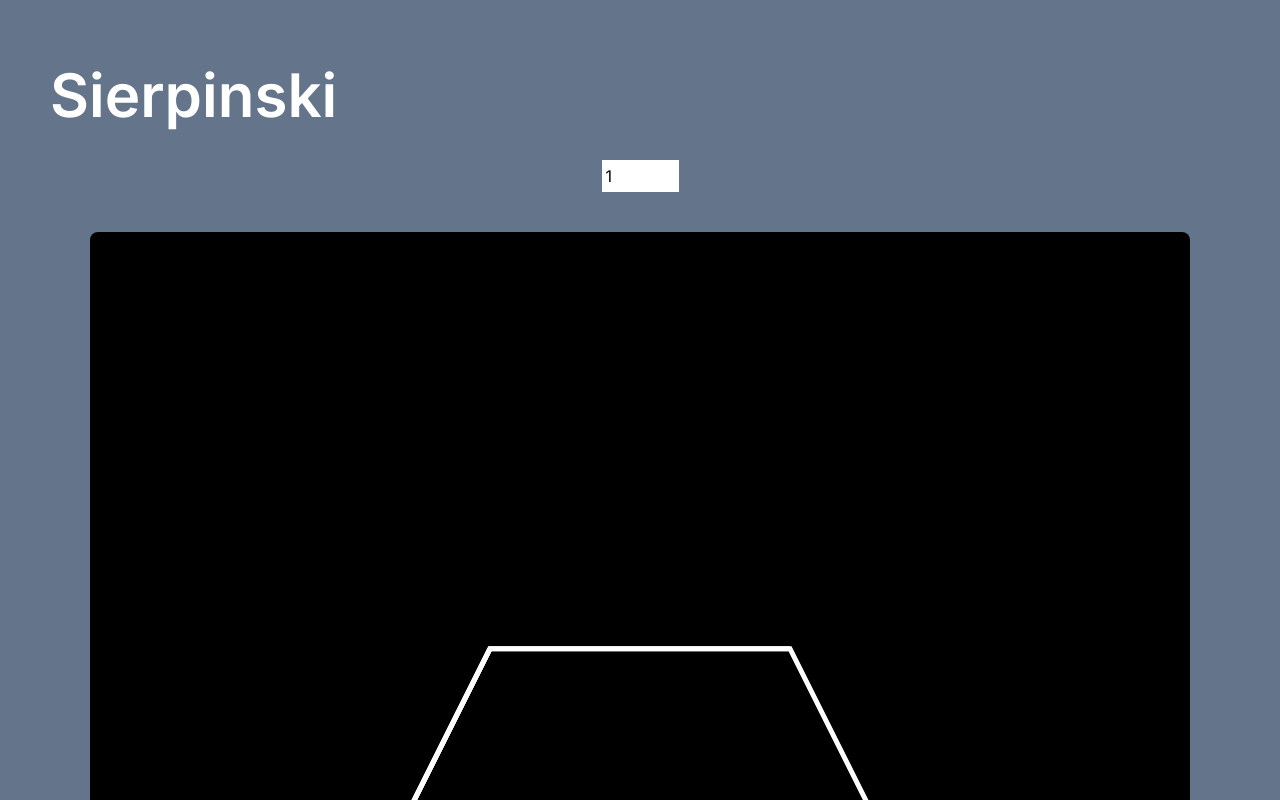
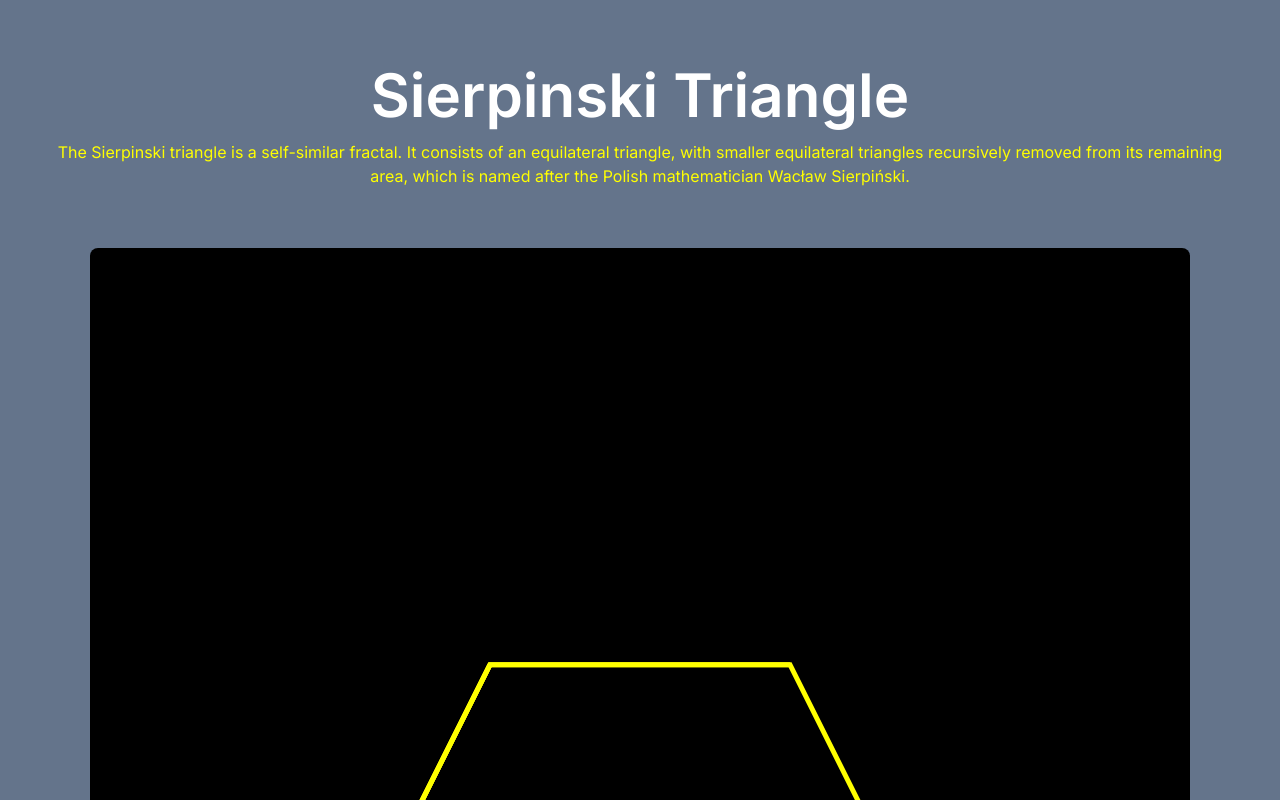
Before and after one commit to redrich2032/Sierpinski-Generator, a Next.js app: page / in a window 1280 px wide. Built offline with nearby package versions, Linux system fonts and the light colour scheme.

Commit message:
description/color change

```diff
--- a/app/page.js
+++ b/app/page.js
@@ -25,7 +25,7 @@ export default function Home() {
     const array = createTriangle(number, 1);
     let size = 600 / (Math.pow(2, number))
     ctx = canvas.current.getContext("2d")
-    const line = {color: 'white', width: 10 / (number * 2)}
+    const line = {color: 'yellow', width: 10 / (number * 2)}
     ctx.strokeStyle = line.color;
     ctx.lineWidth = line.width;
 
@@ -59,17 +59,20 @@ export default function Home() {
 
   return (
     <div className="fixed bg-slate-500 h-screen w-screen">
-      <div className="flex-col mt-[50px] ml-[50px] mr-[50px] h-full">
-        <h className="font-semibold text-[60px] text-white">Sierpinski</h>
+      <div className="flex flex-col mt-[50px] ml-[50px] mr-[50px] h-full items-center">
+        <h className="font-semibold text-[60px] text-white">Sierpinski Triangle</h>
+        <p className="text-center text-[yellow]">The Sierpinski triangle is a self-similar fractal.
+        It consists of an equilateral triangle, with smaller equilateral triangles recursively removed from its remaining area,
+        which is named after the Polish mathematician Wacław Sierpiński.</p>
         <div className="flex flex-col h-full w-full items-center mt-[20px]">
+          <canvas ref={canvas} height="800" width="1000" className="bg-black p-[50px] rounded-[8px] mt-10"></canvas>
           <input
             type="number"
             min="1"
             max="10"
             onChange={handleInput}
             value = {number}
-            className="outline-none p-1"/>
-          <canvas ref={canvas} height="800" width="1000" className="bg-black p-[50px] rounded-[8px] mt-10"></canvas>
+            className="outline-none p-1 rounded-[8px] mt-5"/>
         </div>
       </div>
     </div>
```
